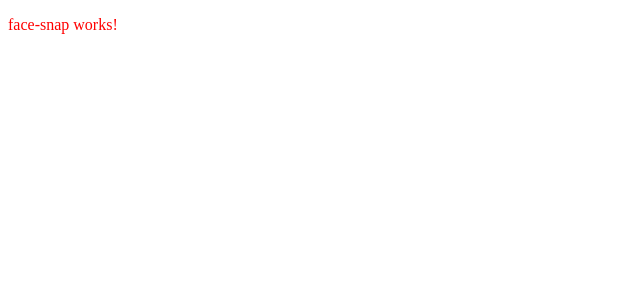
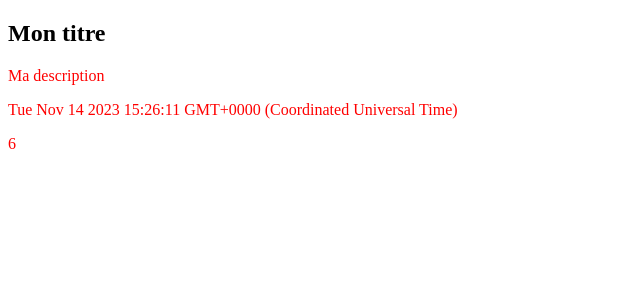
Before and after one commit to halit50/angular_initiation, an Angular app: page / in a window 1280 px wide. Shown: the top 300 px of the page, without its empty margins (0-640 px from the left). Built offline with nearby package versions, Linux system fonts and the light colour scheme.

Commit message:
affichage des variables

```diff
--- a/src/app/face-snap/face-snap.component.html
+++ b/src/app/face-snap/face-snap.component.html
@@ -1 +1,4 @@
-<p>face-snap works!</p>
+<h2>{{ title }}</h2>
+<p>{{ description }}</p>
+<p>{{ createdDate }}</p>
+<p>{{ snaps }}</p>
--- a/src/app/face-snap/face-snap.component.ts
+++ b/src/app/face-snap/face-snap.component.ts
@@ -1,10 +1,20 @@
-import { Component } from '@angular/core';
+import { Component, OnInit } from '@angular/core';
 
 @Component({
   selector: 'app-face-snap',
   templateUrl: './face-snap.component.html',
   styleUrls: ['./face-snap.component.scss']
 })
-export class FaceSnapComponent {
+export class FaceSnapComponent implements OnInit {
+  title!: string;
+  description!: string;
+  createdDate!: Date;
+  snaps!: number;
 
+  ngOnInit(){
+    this.title = "Mon titre";
+    this.description = "Ma description";
+    this.createdDate = new Date();
+    this.snaps = 6;
+  }
 }
```
